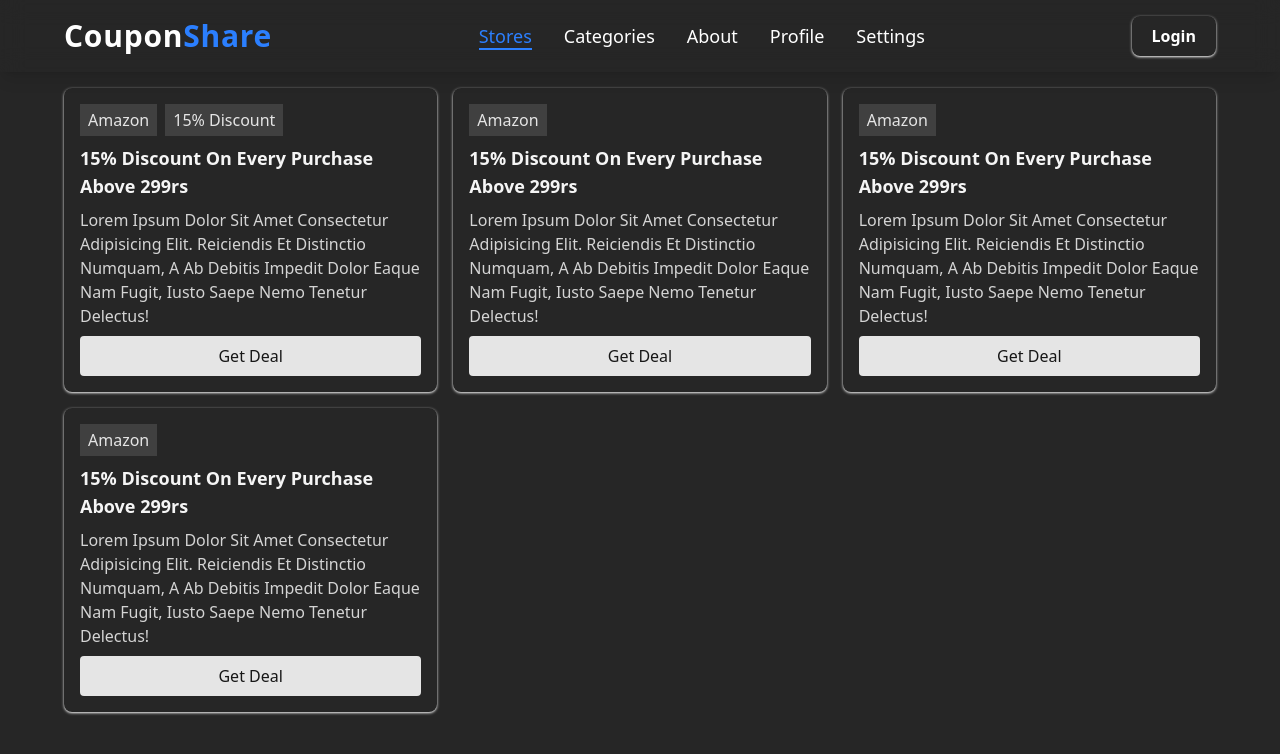
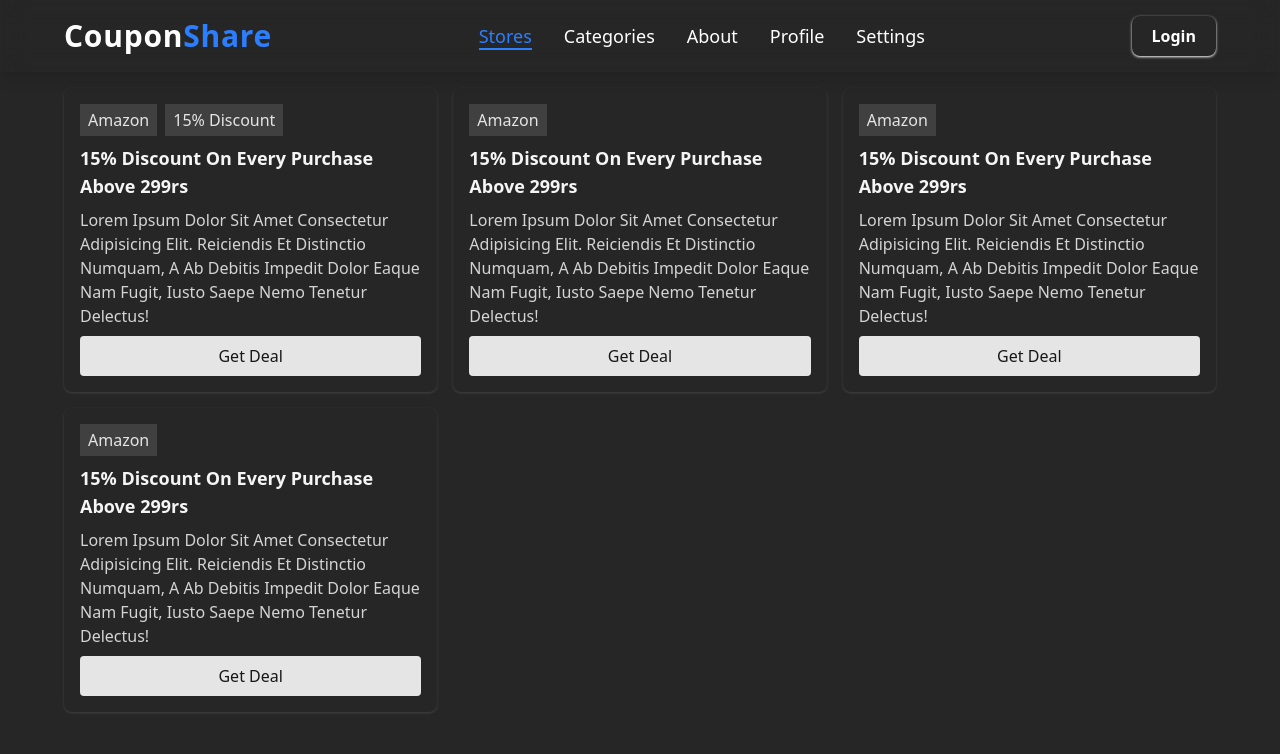
Before and after one commit to Joyal-George-KJ/CouponShare, a React (Vite) app: page /stores in a window 1280 px wide. Shown: the top 754 px of the page. Built offline with nearby package versions, Linux system fonts and the light colour scheme.

Commit message:
Animate on Hover

```diff
--- a/src/components/CouponCard.jsx
+++ b/src/components/CouponCard.jsx
@@ -11,7 +11,7 @@ function CouponCard({ tags, title, description, expiryDate, code }) {
     };
 
     return (
-        <div className="flex flex-col gap-2 p-4 bg-neutral-800 rounded-lg shadow shadow-neutral-200 w-full">
+        <div className="flex flex-col gap-2 p-4 bg-neutral-800 rounded-lg shadow shadow-neutral-700 w-full hover:scale-105 hover:bg-neutral-700">
             <div className="flex flex-row flex-wrap gap-2">
                 {tags.map((val, ind) => (
                     <span
```
